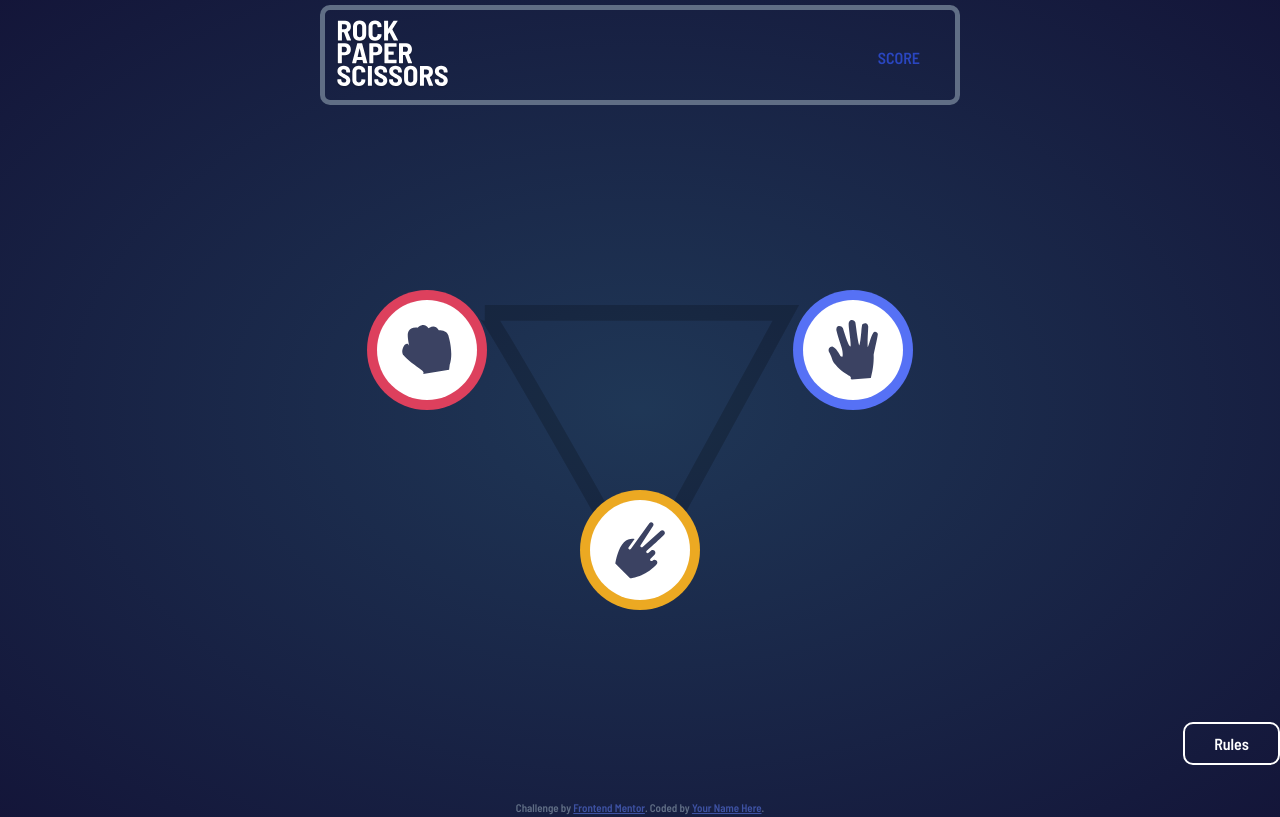
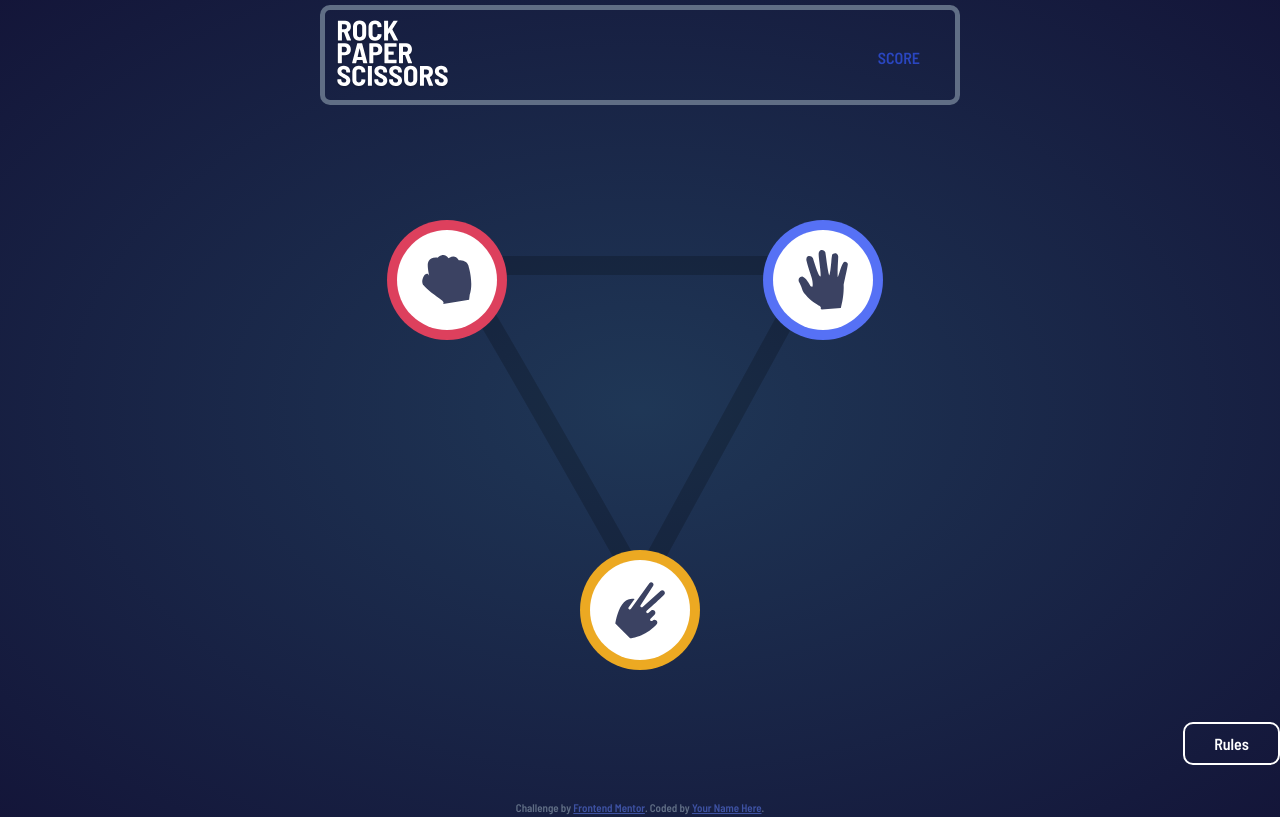
Before and after one commit to alexeykuz-sys/rock-paper-scissors-game, a plain HTML site: page index.html in a window 1280 px wide. Drawn offline with nearby package versions, Linux system fonts and the light colour scheme.

Commit message:
fixed game block margins

```diff
--- a/assets/style.css
+++ b/assets/style.css
@@ -120,16 +120,19 @@ body {
   grid-template-columns: repeat(3 , 1fr);
   grid-template-rows: repeat(2, 200px);
   /* row-gap: 1rem; */
-  background: url("/images/bg-triangle.svg") no-repeat center/50%;
+  background: url("/images/bg-triangle.svg") no-repeat center;
+  background-size: contain;
   position: absolute;
-  top:250px;
-  left: 0;
+  top:200px;
+  /* left: 0; */
+  max-width: 400px;
 }
 
 .choice-1 {
   grid-column-start: 1;
    grid-row-start: 1;
    grid-row-end: 2;
+   margin-left: 20px;
 }
 
 
@@ -137,6 +140,7 @@ body {
   grid-column-start: 3;
    grid-row-start: 1;
    grid-row-end: 2;
+   margin-left: -30px;
 }
 
 
@@ -144,6 +148,7 @@ body {
   grid-column-start: 2;
    grid-row-start: 2;
    grid-row-end: 2;
+   margin-top: 130px;
 }
 
 /* .game__block--wrapper {
@@ -157,7 +162,7 @@ body {
   width: 100%;
   height: 200px;
   display: flex;
-  align-items: center;
+  align-items: flex-start;
   justify-content: center;
   flex-wrap: wrap;
 }
@@ -369,6 +374,15 @@ body {
     width: 100%;
   }
 
+
+.game__block.active {
+  width: 100%;
+  background: url("/images/bg-triangle.svg") no-repeat center/60%;
+  position: absolute;
+  top:230px;
+  max-width: 100%;
+}
+
   /*modals desktop*/
 
   #game__rules--button {
```
